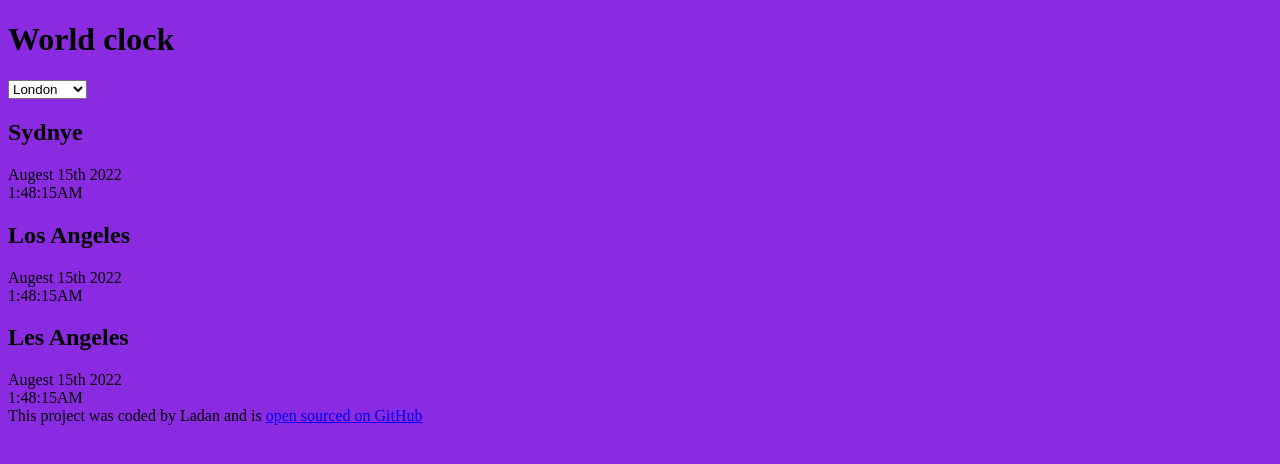
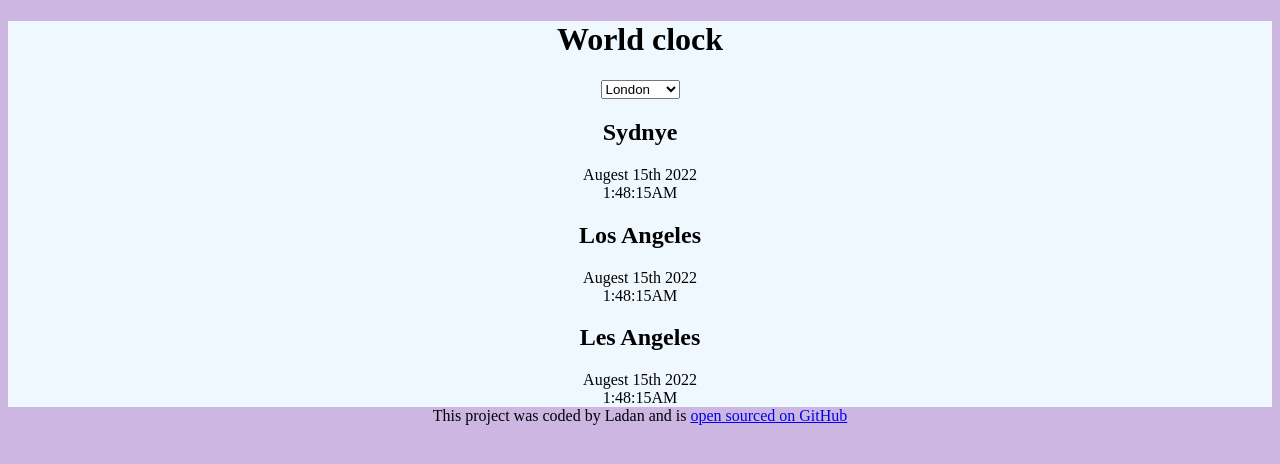
Before and after one commit to ladan-13570/Time, a plain HTML site: page time.html in a window 1280 px wide. Drawn offline with Linux system fonts and the light colour scheme.

Commit message:
added the link to the github repository

```diff
--- a/css/style.css
+++ b/css/style.css
@@ -1,3 +1,14 @@
 body{
-    background-color: blueviolet;
+    background-color: rgb(205, 183, 226);
 }
+h1 {text-align: center;
+
+}
+.container{
+    background-color: aliceblue;
+    text-align: center;
+
+}
+footer{
+
+text-align: center;}
--- a/time.html
+++ b/time.html
@@ -34,7 +34,7 @@
 
 
     </div>
-    <footer>This project was coded by Ladan and is <a href= href="https://github.com/matthieua/world-clock" target="_blank">open sourced on GitHub</a>
+    <footer>This project was coded by Ladan and is <a href= href="https://github.com/ladan-13570/Time" target="_blank">open sourced on GitHub</a>
     </footer>
     <script src="javascript/index.js"></script>
 </body>
```
